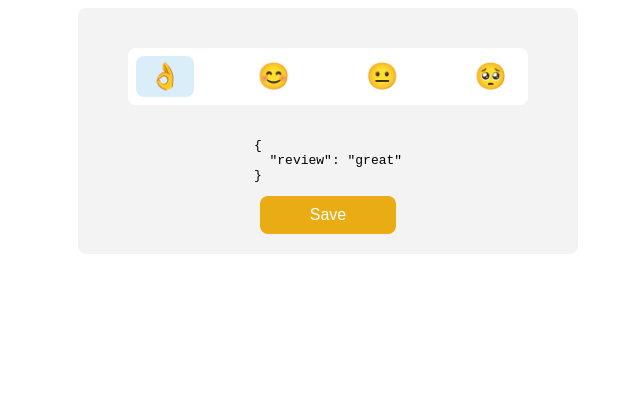
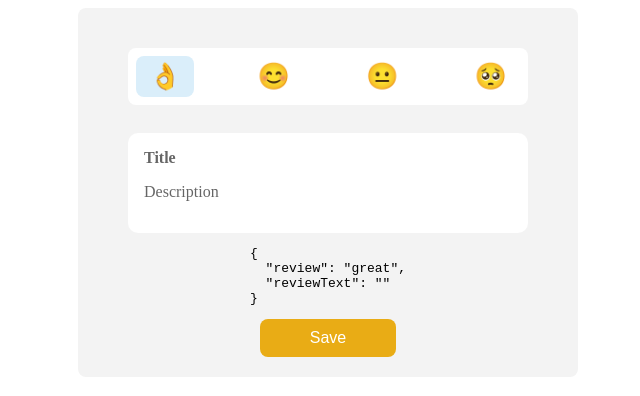
Before and after one commit to oliapankiv/custom-controls, an Angular app: page / in a window 1280 px wide. Shown: the top 396 px of the page, without its empty margins (312-952 px from the left). Built offline with nearby package versions, Linux system fonts and the light colour scheme.

Commit message:
added contenteditable

```diff
--- a/src/app/app.component.html
+++ b/src/app/app.component.html
@@ -1,5 +1,7 @@
 <form [formGroup]="form" (ngSubmit)="onSubmit()">
 	<rating-picker formControlName="review" />
+
+	<div class="review-textarea" contenteditable formControlName="reviewText"></div>
 
 	<pre>{{ form.value | json }}</pre>
 
--- a/src/app/app.component.scss
+++ b/src/app/app.component.scss
@@ -22,3 +22,32 @@ form {
 		}
 	}
 }
+
+.review-textarea {
+	width: 400px;
+	border-radius: var(--border-radius);
+	background-color: white;
+	padding: calc(var(--spacing-step) * 2);
+	margin-top: var(--spacing-step);
+	min-height: 74px;
+	box-sizing: border-box;
+}
+
+:host::ng-deep {
+	h4 {
+		margin-top: 0;
+		margin-bottom: var(--spacing-step);
+
+		&:empty:before {
+			content: attr(data-placeholder);
+			opacity: 0.6;
+		}
+	}
+
+	p {
+		&:empty:before {
+			content: attr(data-placeholder);
+			opacity: 0.6;
+		}
+	}
+}
--- a/src/app/app.component.ts
+++ b/src/app/app.component.ts
@@ -4,18 +4,21 @@ import { FormControl, FormGroup, ReactiveFormsModule } from '@angular/forms';
 
 import { RatingPickerComponent } from '../rating-picker/rating-picker.component';
 
+import { EditableContentValueAccessor } from '../editable-content.directive';
+
 import { RatingPickerOption } from '../rating-picker/rating-picker-option.enum';
 
 @Component({
 	selector: 'app-root',
 	standalone: true,
-	imports: [ReactiveFormsModule, RatingPickerComponent, JsonPipe],
+	imports: [ReactiveFormsModule, RatingPickerComponent, JsonPipe, EditableContentValueAccessor],
 	templateUrl: './app.component.html',
 	styleUrl: './app.component.scss',
 })
 export class AppComponent implements OnInit {
 	public readonly form = new FormGroup({
 		review: new FormControl(RatingPickerOption.good),
+		reviewText: new FormControl(''),
 	});
 
 	public ngOnInit(): void {
--- /dev/null
+++ b/src/editable-content.directive.ts
@@ -0,0 +1,52 @@
+import { Directive, ElementRef, HostListener, Renderer2, SecurityContext } from '@angular/core';
+import { ControlValueAccessor, NG_VALUE_ACCESSOR } from '@angular/forms';
+import { DomSanitizer } from '@angular/platform-browser';
+
+const DEFAULT_REVIEW_TEMPLATE = `
+	<h4 data-placeholder="Title"></h4>
+	<p data-placeholder="Description"></p>
+`;
+
+@Directive({
+	selector: '[formControlName][contenteditable],[formControl][contenteditable],[ngModel][contenteditable]',
+	standalone: true,
+	providers: [{ provide: NG_VALUE_ACCESSOR, useExisting: EditableContentValueAccessor, multi: true }],
+})
+export class EditableContentValueAccessor implements ControlValueAccessor {
+	@HostListener('input', ['$event']) public onInput(e: Event) {
+		this.onChange((e.target as HTMLElement).innerHTML);
+	}
+
+	@HostListener('blur') public onBlur() {
+		this.onTouch();
+	}
+
+	public onChange!: (newValue: string) => void;
+	public onTouch!: () => void;
+
+	constructor(
+		private renderer: Renderer2,
+		private elementRef: ElementRef,
+		private sanitizer: DomSanitizer
+	) {}
+
+	public writeValue(obj: any): void {
+		this.renderer.setProperty(
+			this.elementRef.nativeElement,
+			'innerHTML',
+			this.sanitizer.sanitize(SecurityContext.HTML, obj) || DEFAULT_REVIEW_TEMPLATE
+		);
+	}
+
+	public registerOnChange(fn: any): void {
+		this.onChange = fn;
+	}
+
+	public registerOnTouched(fn: any): void {
+		this.onTouch = fn;
+	}
+
+	public setDisabledState?(isDisabled: boolean): void {
+		this.renderer.setProperty(this.elementRef.nativeElement, 'contentEditable', !isDisabled);
+	}
+}
```
